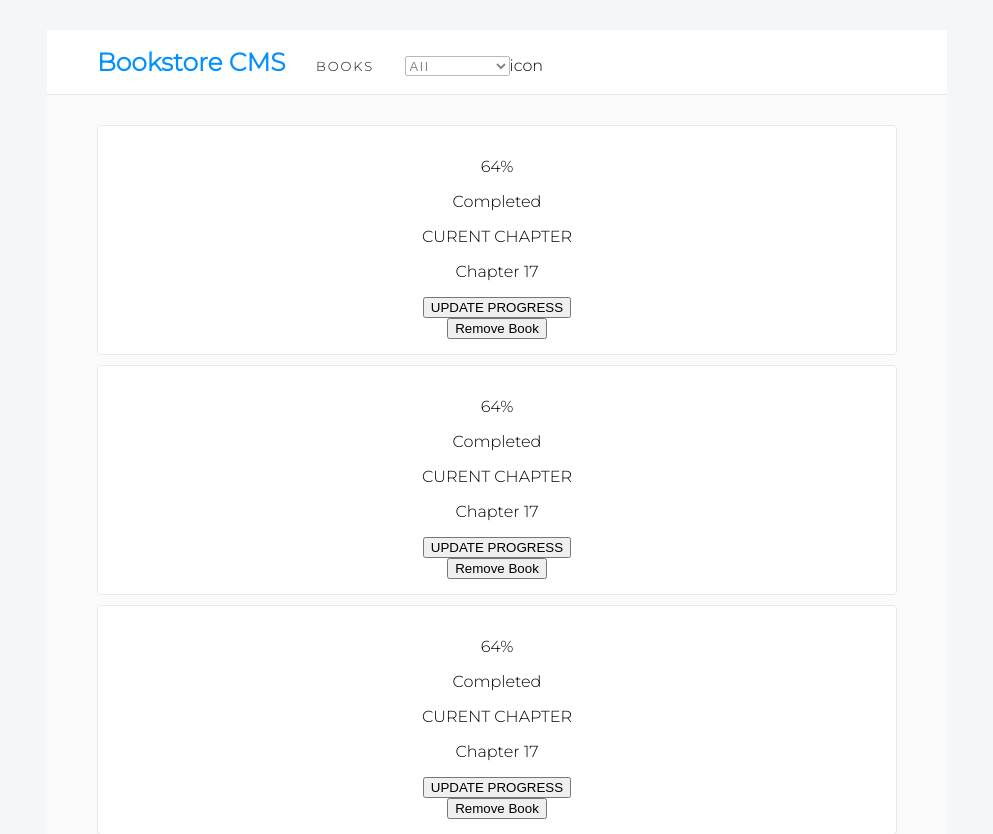
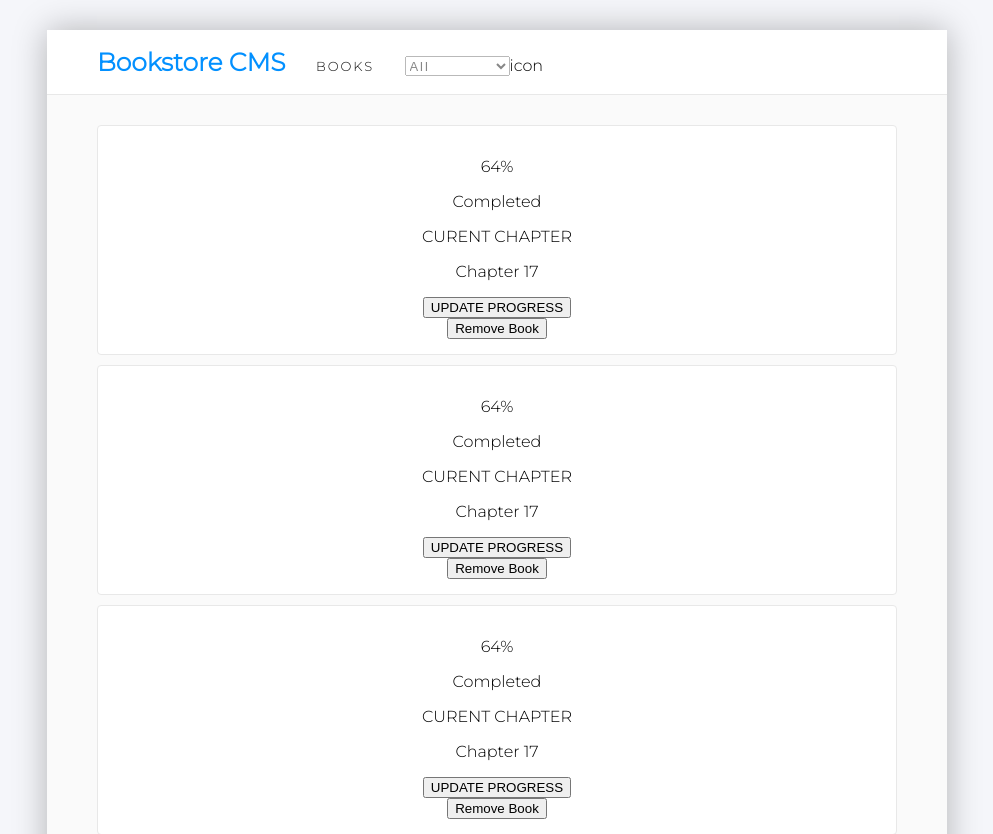
Before and after one commit to EricMbouwe/MagikBooks, a React (Create React App) app: page / in a window 1280 px wide. Shown: the top 834 px of the page, without its empty margins (143-1136 px from the left). Built offline with nearby package versions, Linux system fonts and the light colour scheme.

Commit message:
added shadow to app

```diff
--- a/src/components/App.css
+++ b/src/components/App.css
@@ -11,6 +11,9 @@
   width: 900px;
   background-color: var(--font);
   padding-bottom: 100px;
+  box-shadow: 0px 0px 32px 0px rgba(0,0,0,0.28);
+-webkit-box-shadow: 0px 0px 32px 0px rgba(0,0,0,0.28);
+-moz-box-shadow: 0px 0px 32px 0px rgba(0,0,0,0.28);
 }
 
 .container {
--- a/src/index.css
+++ b/src/index.css
@@ -6,7 +6,7 @@ body {
   display: flex;
   justify-content: center;
   align-items: center;
-  min-height: 100vh;
+  /* min-height: 100vh; */
   padding: 30px 0;
   font-family: 'Montserrat', sans-serif;
 }
```
